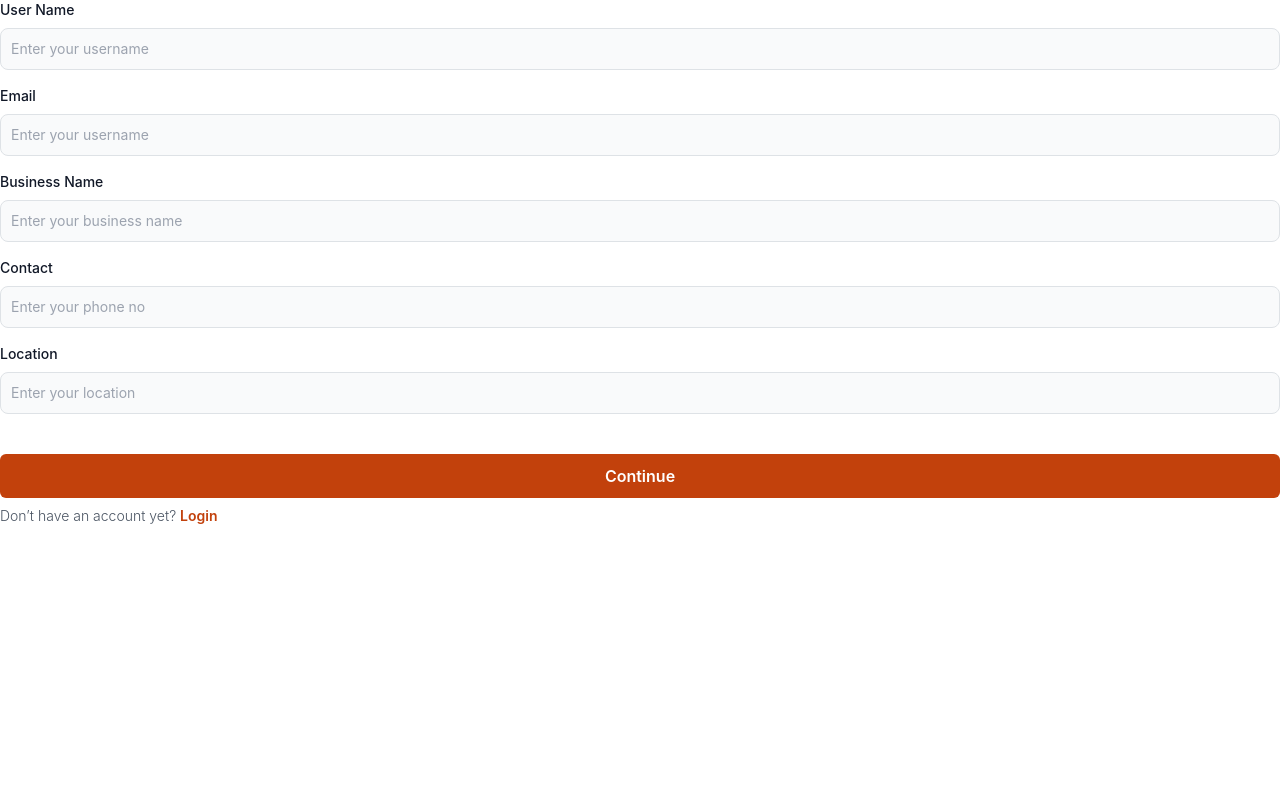
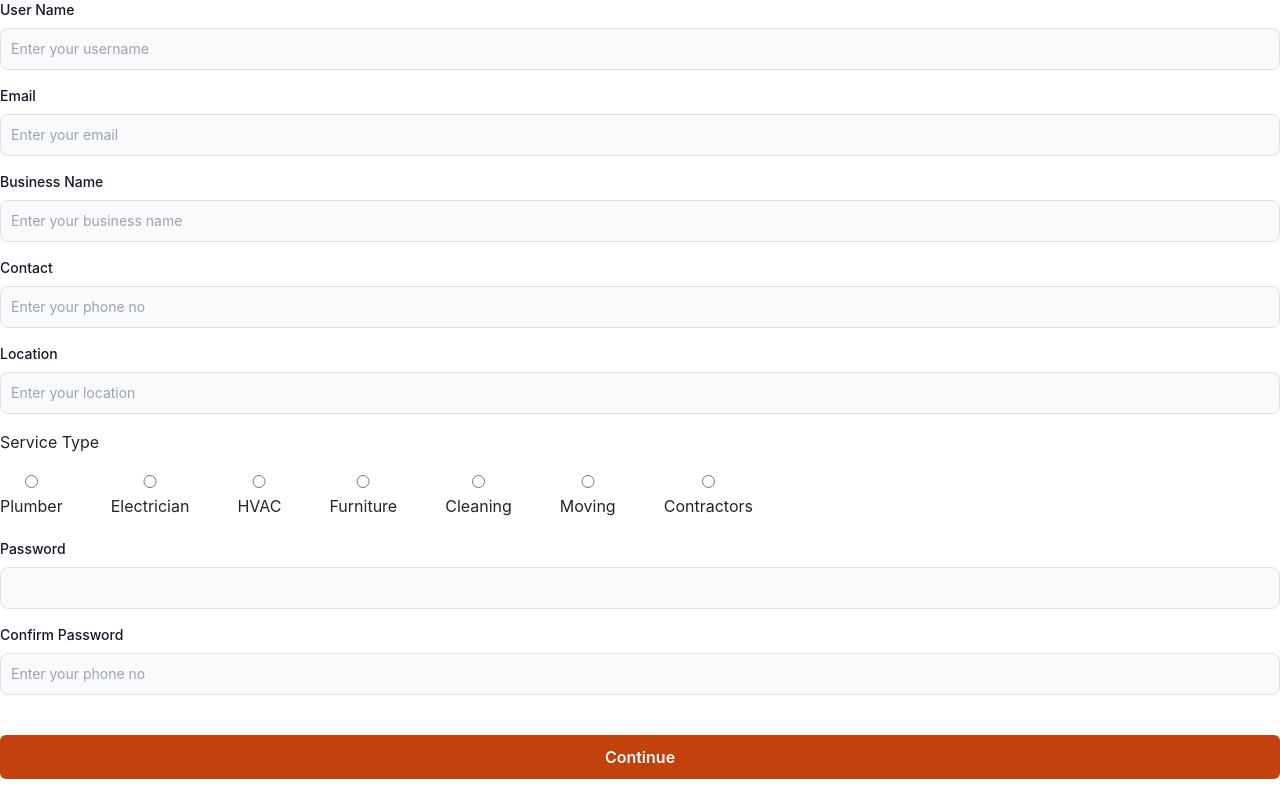
Before and after one commit to hazler45/LocalizeR, a React (Create React App) app: page /registerAsServiceProvider in a window 1280 px wide. Built offline with nearby package versions, Linux system fonts and the light colour scheme.

Commit message:
Removed RegisterASP Cotinue and adjusted all forms single page

```diff
--- a/package.json
+++ b/package.json
@@ -3,6 +3,7 @@
   "version": "0.1.0",
   "private": true,
   "dependencies": {
+    "@reduxjs/toolkit": "^2.0.1",
     "@testing-library/jest-dom": "^5.17.0",
     "@testing-library/react": "^13.4.0",
     "@testing-library/user-event": "^13.5.0",
@@ -11,10 +12,12 @@
     "react": "^18.2.0",
     "react-dom": "^18.0.0",
     "react-icons": "^4.11.0",
+    "react-redux": "^9.0.1",
     "react-router-dom": "^6.18.0",
     "react-scripts": "5.0.1",
     "react-slick": "^0.29.0",
     "reactstrap": "^9.2.0",
+    "redux": "^5.0.0",
     "slick-carousel": "^1.8.1",
     "web-vitals": "^2.1.4"
   },
--- a/src/App.js
+++ b/src/App.js
@@ -4,7 +4,8 @@ import Layout from "./pages/Layout/Layout";
 import LoginPage from './pages/Login/LoginPage';
 import Register from './pages/Register/Register';
 import RegisterAsUser from './pages/RegisterAsUser/RegisterAsUser';
-import RegisterUserAsServiceProvider from './pages/RegisterAsServiceProvider/RegisterServiceProvider';
+import RegisterAsServiceProvider from './pages/RegisterAsServiceProvider/RegisterServiceProvider';
+import RegisterAsServiceProviderContinue from "./pages/RegisterAsServiceProvider/RegisterAsServiceProviderContinue";
 import AboutUs from "./pages/AboutUs/AboutUs";
 
 function App() {
@@ -16,7 +17,8 @@ function App() {
         <Route path="/login" element={<LoginPage/>} />
         <Route path="/register" element={<Register/>} />
         <Route path="/registerAsUser" element={<RegisterAsUser/>} />
-        <Route path="/registerAsServiceProvider" element={<RegisterUserAsServiceProvider/>} />
+         <Route path="/registerAsServiceProvider" element={<RegisterAsServiceProvider /> } />
+        <Route path="/registerAsServiceProviderContinue" element={<RegisterAsServiceProviderContinue /> } />
         <Route path="/about" element={<AboutUs/>} />
       </Routes>
     </>
--- a/src/components/Search/SearchBar.js
+++ b/src/components/Search/SearchBar.js
@@ -12,7 +12,7 @@ const SearchBar = ({ onSearch }) => {
     <div className="relative flex text-gray-600">
       <input
         type="text"
-        className="bg-white h-10 px-5 pr-16 rounded-r-none text-sm focus:outline-none"
+        className="bg-white h-10 px-4 pr-5 rounded-r-none text-sm focus:outline-none"
         placeholder="Search..."
         value={searchText}
         onChange={(e) => setSearchText(e.target.value)}
--- a/src/pages/Register/Register.js
+++ b/src/pages/Register/Register.js
@@ -1,7 +1,7 @@
 import React, { useState } from "react";
 import { MdKeyboardBackspace } from "react-icons/md";
 import RegisterPageAsUser from "../RegisterAsUser/RegisterAsUser";
-import RegisterServiceProvider from "../RegisterAsServiceProvider/RegisterServiceProvider";
+import RegisterAsServiceProvider from "../RegisterAsServiceProvider/RegisterAsServiceProvider";
 
 export default function Register() {
   const [selectedOption, setSelectedOption] = useState("User");
@@ -62,7 +62,7 @@ export default function Register() {
             {/* Render the appropriate registration component based on selectedOption */}
             {selectedOption === "User" && <RegisterPageAsUser />}
             {selectedOption === "ServiceProvider" && (
-              <RegisterServiceProvider />
+             <RegisterAsServiceProvider/>
             )}
           </div>
         </div>
--- a/src/pages/RegisterAsServiceProvider/RegisterAsServiceProvider.js
+++ b/src/pages/RegisterAsServiceProvider/RegisterAsServiceProvider.js
@@ -1,36 +1,53 @@
 import React, { useState } from "react";
-import RegisterAsServiceProviderContinue from "./RegisterAsServiceProviderContinue";
-export default function RegisterAsServiceProvider({ onContinueClick }) {
-  const [password, setPassword] = useState("");
+export default function RegisterAsServiceProvider() {
+  const [formData, setFormData] = useState({
+    selectedService: '',
+    username: '',
+    password: '',
+    email: '',
+    businessname: '',
+    contactno: '',
+    location:'',
+
+    // Other form fields can be added here
+  });
   const [showPassword, setShowPassword] = useState(false);
-  const [showRegisterAsServiceProviderContinue, setShowRegisterAsServiceProviderContinue] =
-    useState(false);
-
-  const handleContinueClick = () => {
-    setShowRegisterAsServiceProviderContinue(true);
-    if (typeof onContinueClick === "function") {
-      onContinueClick();
-    }
-  };
-
+  const [password,setPassword]= useState("");
   const handlePasswordChange = (e) => {
     setPassword(e.target.value);
   };
+  const handleInputChange = (e) => {
+    setFormData({
+      ...formData,
+      [e.target.name]: e.target.value,
+    });
+  };
 
+ const handleContinueClick = () => {
+    // Your logic for handleContinueClick
+  };
+  const handleServiceChange = (e) => {
+    setFormData({
+      ...formData,
+      selectedService: e.target.value,
+    });
+  };
   return (
     <>
       <form className="space-y-4 md:space-y-4" action="#">
         <div>
           <label
-            for="username"
+            htmlFor="username"
             class="block mb-2 text-sm font-medium text-gray-900"
           >
             User Name
           </label>
           <input
-            type="username"
-            name="username"
+            type="text"
+            name="Username"
             id="username"
+            onChange={handleInputChange}
+            value={formData.Username}
             className="bg-gray-50 border border-gray-300 text-gray-900 sm:text-sm rounded-lg focus:ring-primary-600 focus:border-primary-600 block w-full p-2.5 "
             placeholder="Enter your username"
             required=""
@@ -38,30 +55,34 @@ export default function RegisterAsServiceProvider({ onContinueClick }) {
         </div>
         <div>
           <label
-            for="username"
+            htmlFor="email"
             class="block mb-2 text-sm font-medium text-gray-900"
           >
             Email
           </label>
           <input
             type="email"
-            name="email"
+            name="Email"
+            value={formData.Email}
             id="email"
+            onChange={handleInputChange}
             className="bg-gray-50 border border-gray-300 text-gray-900 sm:text-sm rounded-lg focus:ring-primary-600 focus:border-primary-600 block w-full p-2.5 "
-            placeholder="Enter your username"
+            placeholder="Enter your email"
             required=""
           />
         </div>
         <div>
           <label
-            for="business"
+            htmlFor="business"
             class="block mb-2 text-sm font-medium text-gray-900"
           >
             Business Name
           </label>
           <input
-            type="business"
+            type="text"
             name="business"
+            value={formData.businessname}
+            onChange={handleInputChange}
             id="business"
             className="bg-gray-50 border border-gray-300 text-gray-900 sm:text-sm rounded-lg focus:ring-primary-600 focus:border-primary-600 block w-full p-2.5 "
             placeholder="Enter your business name"
@@ -70,14 +91,17 @@ export default function RegisterAsServiceProvider({ onContinueClick }) {
         </div>
         <div>
           <label
-            for="contact"
+            htmlFor="contact"
             class="block mb-2 text-sm font-medium text-gray-900"
           >
             Contact
           </label>
           <input
+            type="text"
             name="contact"
             id="contact"
+            value={formData.contactno}
+            onChange={handleInputChange}
             placeholder="Enter your phone no"
             className="bg-gray-50 border border-gray-300 text-gray-900 sm:text-sm rounded-lg focus:ring-primary-600 focus:border-primary-600 block w-full p-2.5 "
             required=""
@@ -85,19 +109,83 @@ export default function RegisterAsServiceProvider({ onContinueClick }) {
         </div>
         <div>
           <label
-            for="location"
+            htmlFor="location"
             class="block mb-2 text-sm font-medium text-gray-900"
           >
             Location
           </label>
           <input
+            type="text"
             name="location"
             id="location"
+            value={formData.location}
+            onChange={handleInputChange}
             placeholder="Enter your location"
             className="bg-gray-50 border border-gray-300 text-gray-900 sm:text-sm rounded-lg focus:ring-primary-600 focus:border-primary-600 block w-full p-2.5 "
             required=""
           />
         </div>
+        <label className="radio-label">Service Type</label>
+
+        <div className="flex gap-12">
+          {[
+            'Plumber',
+            'Electrician',
+            'HVAC',
+            'Furniture',
+            'Cleaning',
+            'Moving',
+            'Contractors',
+          ].map((service) => (
+            <div key={service} className="radio-option">
+              <input
+                type="radio"
+                id={service}
+                name="serviceType"
+                value={service}
+                checked={formData.selectedService === service}
+                onChange={handleServiceChange}
+              />
+              <label htmlFor={service}>{service}</label>
+            </div>
+          ))}
+        </div>
+        <div>
+          <label
+            htmlFor="password"
+            class="block mb-2 text-sm font-medium text-gray-900"
+          >
+            Password
+          </label>
+          <input
+            type="password"
+            name="password"
+            id="password"
+            value={formData.password}
+            onChange={handleInputChange}
+            className="bg-gray-50 border border-gray-300 text-gray-900 sm:text-sm rounded-lg focus:ring-primary-600 focus:border-primary-600 block w-full p-2.5 "
+            required=""
+          />
+        </div>
+        <div>
+          <label
+            htmlFor="confirmpassword"
+            class="block mb-2 text-sm font-medium text-gray-900"
+          >
+            Confirm Password
+          </label>
+          <input
+            type={showPassword ? "text" : "password"}
+            name="confirmpassword"
+            id="confirmpassword"
+            value={formData.confirmpassword}
+            onChange={handleInputChange}
+            placeholder="Enter your phone no"
+            className="bg-gray-50 border border-gray-300 text-gray-900 sm:text-sm rounded-lg focus:ring-primary-600 focus:border-primary-600 block w-full p-2.5 "
+            required=""
+          />
+        </div>
+
         <div>
           <div className="pt-4">
             <button
@@ -107,17 +195,7 @@ export default function RegisterAsServiceProvider({ onContinueClick }) {
             >
               Continue
             </button>
-          {showRegisterAsServiceProviderContinue && <RegisterAsServiceProviderContinue />}
           </div>
-        <p className="pt-2 text-sm font-light text-gray-600 ">
-          Don’t have an account yet?{" "}
-          <a
-            href="/login"
-            className="font-semibold  hover:underline text-orange-700"
-          >
-            Login
-          </a>
-        </p>
         </div>
       </form>
     </>
--- a/src/pages/RegisterAsServiceProvider/RegisterAsServiceProviderContinue.js
+++ /dev/null
@@ -1,149 +0,0 @@
-import React, { useState } from "react";
-import {
-  MdOutlineRadioButtonUnchecked,
-  MdOutlineRadioButtonChecked,
-} from "react-icons/md";
-export default function RegisterAsServiceProviderContinue() {
-  const [password, setPassword] = useState("");
-  const [showPassword, setShowPassword] = useState(false);
-
-  const handlePasswordChange = (e) => {
-    setPassword(e.target.value);
-  };
-
-  return (
-    <>
-      <div className="  items-center  justify-center">
-        <div>
-          <form className="space-y-4 md:space-y-6" action="#">
-            <div>
-              <h1 className="pb-2  text-sm">
-                Select service type
-              </h1>
-              <div className="flex gap-12">
-                {/* service type */}
-                <ul>
-                  <li className="flex items-center pb-2">
-                    <MdOutlineRadioButtonUnchecked className="text-lg" />
-                    <p className="pl-2 text-xs text-gray-600 ">Plumber</p>
-                  </li>
-                  <li className="flex items-center">
-                    <MdOutlineRadioButtonUnchecked className="text-lg" />
-                    <p className="pl-2 text-xs text-gray-600">Electrician</p>
-                  </li>
-                </ul>
-
-                <ul>
-                  <li className="flex items-center pb-2">
-                    <MdOutlineRadioButtonUnchecked className="text-lg" />
-                    <p className="pl-2 text-xs text-gray-600 ">Plumber</p>
-                  </li>
-                  <li className="flex items-center">
-                    <MdOutlineRadioButtonUnchecked className="text-lg" />
-                    <p className="pl-2 text-xs text-gray-600">Electrician</p>
-                  </li>
-                </ul>
-              </div>
-            </div>
-            {/* upload document */}
-            <div>
-              <h1 className=" text-sm">Upload Image</h1>
-              <div class=" pt-2 flex items-center justify-center w-full">
-                <label
-                  for="dropzone-file"
-                  class="flex flex-col items-center justify-center w-full h-20 border-2 border-gray-400 border-dashed rounded-lg cursor-pointer bg-gray-50 "
-                >
-                  <div class="flex flex-col items-center justify-center ">
-                    <svg
-                      class="w-6 h-6 mb-1 text-gray-500 "
-                      aria-hidden="true"
-                      xmlns="http://www.w3.org/2000/svg"
-                      fill="none"
-                      viewBox="0 0 20 16"
-                    >
-                      <path
-                        stroke="currentColor"
-                        stroke-linecap="round"
-                        stroke-linejoin="round"
-                        stroke-width="2"
-                        d="M13 13h3a3 3 0 0 0 0-6h-.025A5.56 5.56 0 0 0 16 6.5 5.5 5.5 0 0 0 5.207 5.021C5.137 5.017 5.071 5 5 5a4 4 0 0 0 0 8h2.167M10 15V6m0 0L8 8m2-2 2 2"
-                      />
-                    </svg>
-                    <p class="mb-2 text-xs text-gray-500 ">
-                      Click to upload or drag{" "}
-                    </p>
-                    <p class="text-xs text-gray-500 ">and drop PNG, JPG </p>
-                  </div>
-                  <input id="dropzone-file" type="file" class="hidden" />
-                </label>
-              </div>
-              <button className="border-2 border-blue-500 text-xs px-2 py-0.5 bg-blue-100 rounded-md  ">Upload</button>
-            </div>
-
-            <div>
-              <label
-                for="password"
-                class="block mb-2 text-sm font-medium text-gray-900"
-                required
-              >
-                Password
-              </label>
-              <input
-                type={showPassword ? "text" : "password"}
-                onChange={handlePasswordChange}
-                name="password"
-                id="password"
-                placeholder="••••••••"
-                className="bg-gray-50 border border-gray-300 text-gray-900 sm:text-sm rounded-lg focus:ring-primary-600 focus:border-primary-600 block w-full p-2.5 "
-                required=""
-              />
-            </div>
-            <div>
-              <label
-                for="password"
-                class="block mb-2 text-sm font-medium text-gray-900"
-              >
-                Confrim Password
-              </label>
-              <input
-                type={showPassword ? "text" : "password"}
-                onChange={handlePasswordChange}
-                name="password"
-                id="password"
-                placeholder="••••••••"
-                className="bg-gray-50 border border-gray-300 text-gray-900 sm:text-sm rounded-lg focus:ring-primary-600 focus:border-primary-600 block w-full p-2.5 "
-                required=""
-              />
-              {password.length < 8 && (
-                <p className="text-gray-600 text-xs">
-                  Password must be 8 characters long
-                </p>
-              )}
-            </div>
-            <div >
-            <div className="pt-3 pb-2">
-              <button
-                type="submit"
-                className="w-full text-white bg-orange-700 hover:bg-orange-800 focus:ring-4 focus:outline-none focus:ring-primary-300 font-semibold rounded-md  px-5 py-2.5 text-center"
-              >
-                Register
-              </button>
-            </div>
-
-          <p className="text-sm font-light text-gray-600 ">
-              Don’t have an account yet?
-              <a
-                href="/login"
-                className="font-semibold pl-1 hover:underline text-orange-700"
-              >
-                Log in
-              </a>
-            </p>
-          </div>
-
-          </form>
-        </div>
-      </div>
-    </>
-  );
-}
--- a/src/pages/RegisterAsServiceProvider/RegisterServiceProvider.js
+++ b/src/pages/RegisterAsServiceProvider/RegisterServiceProvider.js
@@ -1,19 +1,9 @@
 import React,{useState} from "react";
 import RegisterAsServiceProvider from './RegisterAsServiceProvider';
-import RegisterAsServiceProviderContinue from "./RegisterAsServiceProviderContinue";
 export default function RegisterServiceProvider() {
-    const [showRegidterAsUserContinue, setshowRegidterAsUserContinue] = useState(false);
-
-    const handleContinueFromFormA = () => {
-        setshowRegidterAsUserContinue(true);
-    };
   return (
     <>
-    {!showRegidterAsUserContinue ? (
-        < RegisterAsServiceProvider onContinueClick={handleContinueFromFormA} />
-      ) : (
-        <RegisterAsServiceProviderContinue />
-      )}
+        < RegisterAsServiceProvider/>
     </>
   );
 }
```
Also changed, not shown: src/pages/Layout/Layout.js (+6 -6 lines), public/Images/upload.png (added), 1 other file (tests, documents, lock files or other folders). Lines whose indentation alone changed are shown as unchanged.
